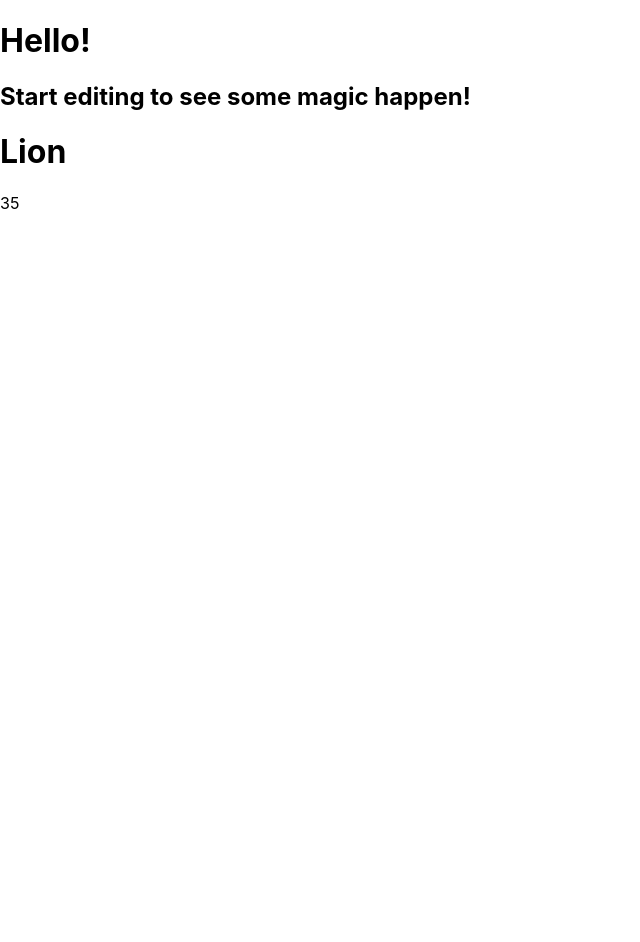
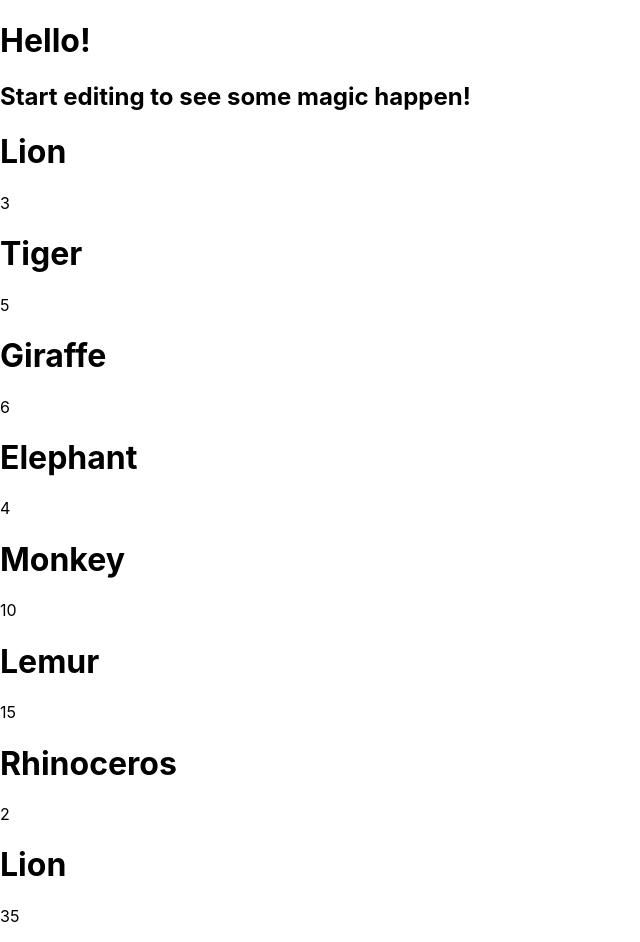
Before and after one commit to darren-2016/IFQ715, a React (Create React App) app in the folder Module5/my-app/: page / in a window 1280 px wide. Shown: the whole page, without its empty margins (0-640 px from the left). Before the commit the page ends 800 px from the top, so only its background shows below. Built offline with nearby package versions, Linux system fonts and the light colour scheme.

Commit message:
Code-play 4: Rendering a list of objects

```diff
--- a/Module5/my-app/src/App.js
+++ b/Module5/my-app/src/App.js
@@ -1,12 +1,56 @@
+const animals = [
+  {
+    name: "Lion",
+    number: 3,
+    eats: ["zerba", "antelope", "buffalo", "hippopotamus"],
+  },
+  {
+    name: "Tiger",
+    number: 5,
+    eats: ["moose", "deer", "buffalo"],
+  },
+  {
+    name: "Giraffe",
+    number: 6,
+    eats: ["leaves", "twigs"],
+  },
+  {
+    name: "Elephant",
+    number: 4,
+    eats: ["grass", "leaves", "flowers", "fruit"],
+  },
+  {
+    name: "Monkey",
+    number: 10,
+    eats: ["fruit", "leaves", "vegetables", "insects"],
+  },
+  {
+    name: "Lemur",
+    number: 15,
+    eats: ["fruit", "leaves", "insects"],
+  },
+  {
+    name: "Rhinoceros",
+    number: 2,
+    eats: ["grass", "shoots", "leaves", "berries"],
+  },
+];
+
+
+
 export default function App() {
   return (
     <div className="App">
       <h1>Hello!</h1>
       <h2>Start editing to see some magic happen!</h2>
+      {animals.map((animal) => (
+        <AnimalComponent name={animal.name} number={animal.number} />
+      ))}
       <AnimalComponent name="Lion" number={35} />
     </div>
   );
 }
+
 function AnimalComponent(props) {
   return (
     <div>
```
